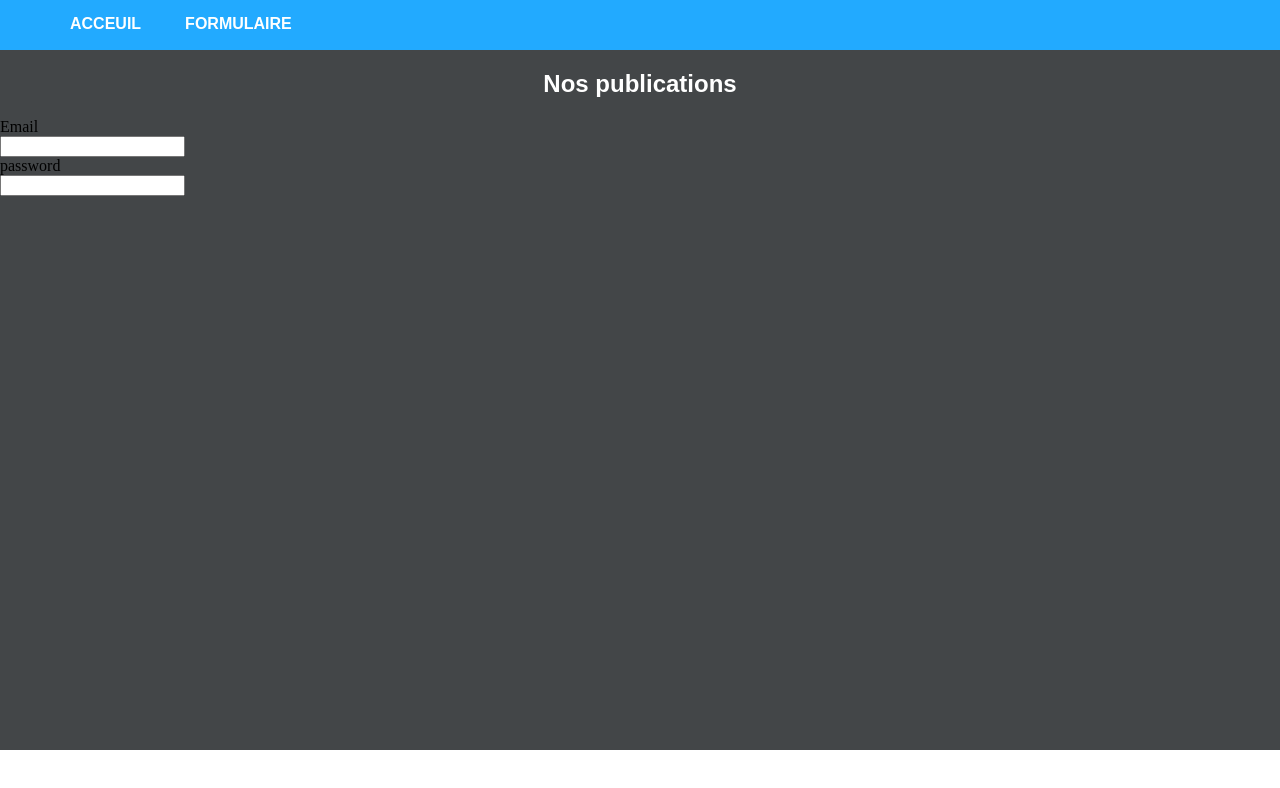
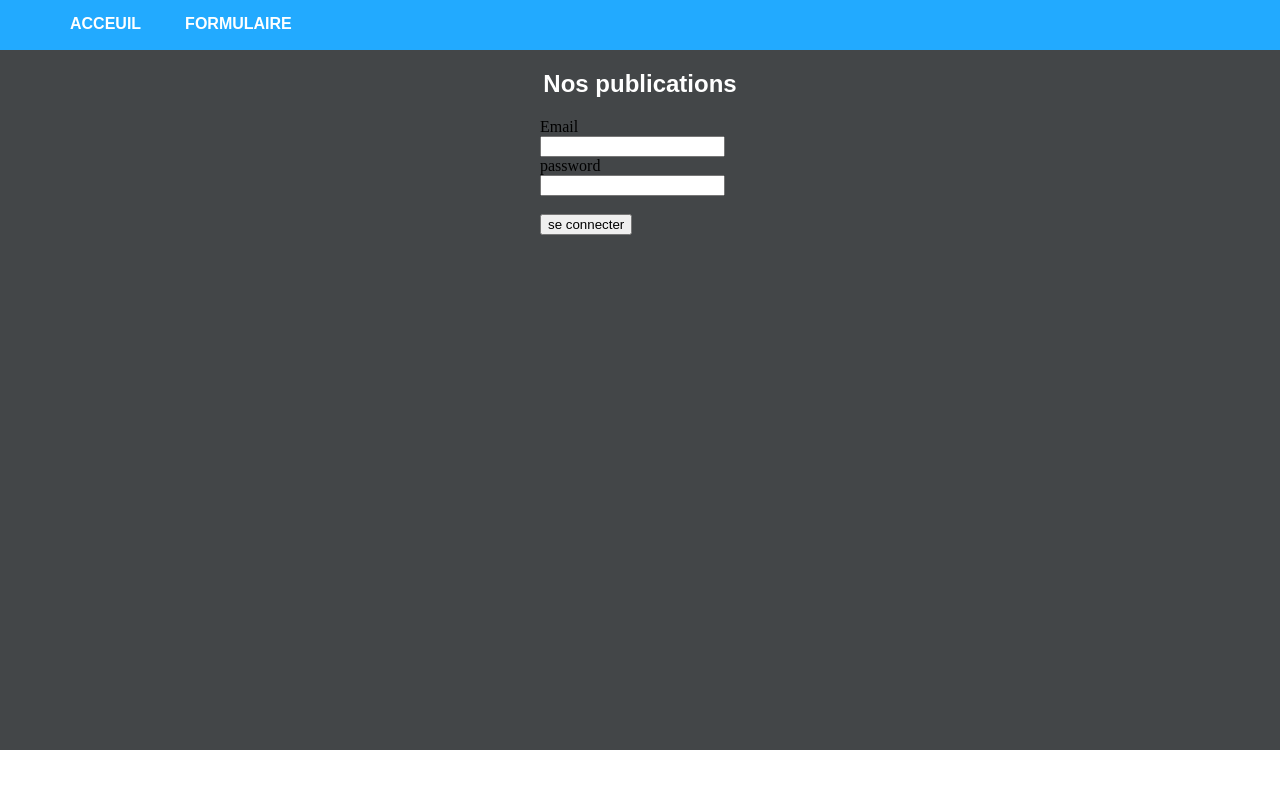
Before and after one commit to espoirbaraka/Pratique-LIC1-LSI-2023, a plain HTML site: page formulaire.html in a window 1280 px wide. Shown: the top 788 px of the page. Drawn offline with Linux system fonts and the light colour scheme.

Commit message:
Centrer les elements

```diff
--- a/css/style2.css
+++ b/css/style2.css
@@ -40,3 +40,8 @@ h4{
     color: white;
     font-family: Arial;
 }
+
+#my_form{
+    margin: auto;
+    width: 200px;
+}
--- a/formulaire.html
+++ b/formulaire.html
@@ -14,7 +14,7 @@
     </div>
     <div id="pub">
         <h2 id="mon_titre">Nos publications</h2>
-        <form method="POST" action="#">
+        <form id="my_form" method="POST" action="#">
             <div>
                 <div>
                     <label for="email">Email</label>
@@ -27,6 +27,10 @@
                 </div>
                 <input type="password" name="password" />
             </div>
+            <br>
+            <div>
+                <button>se connecter</button>
+            </div>
 
         </form>
 
```
